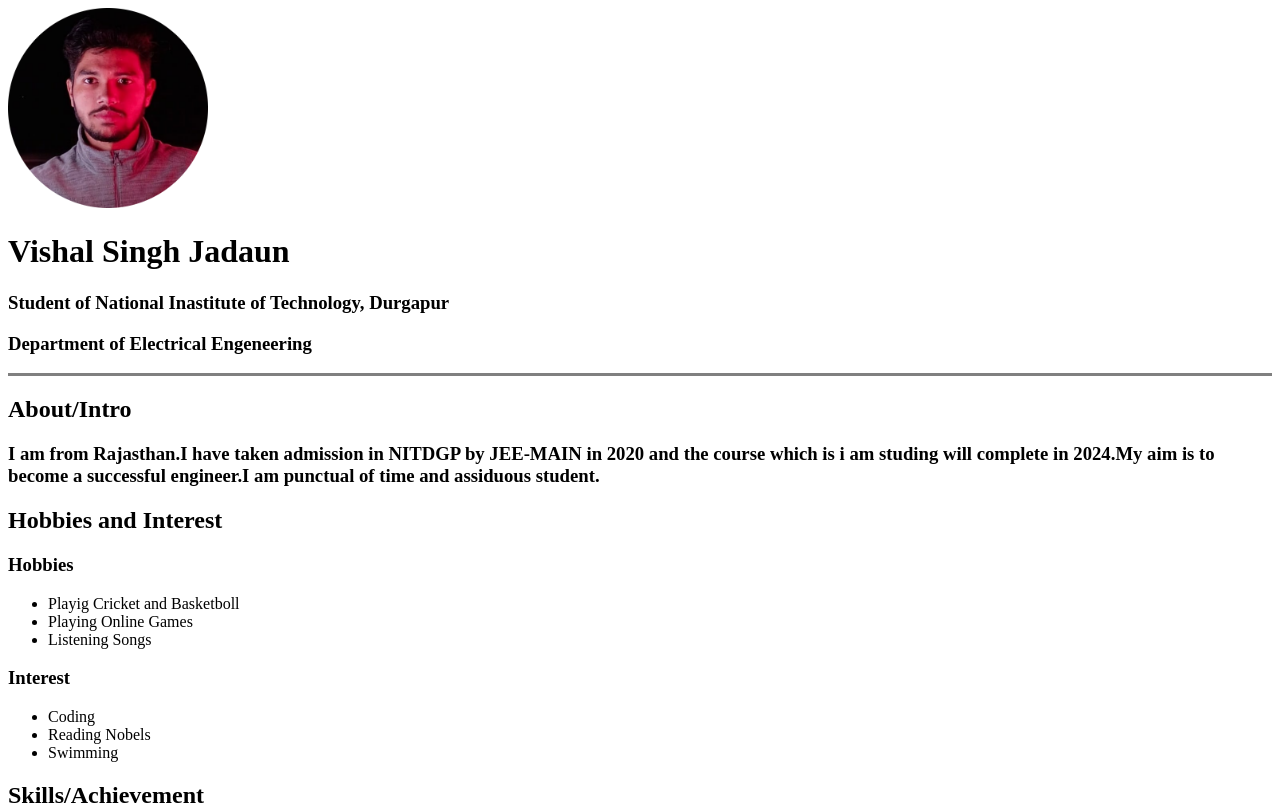
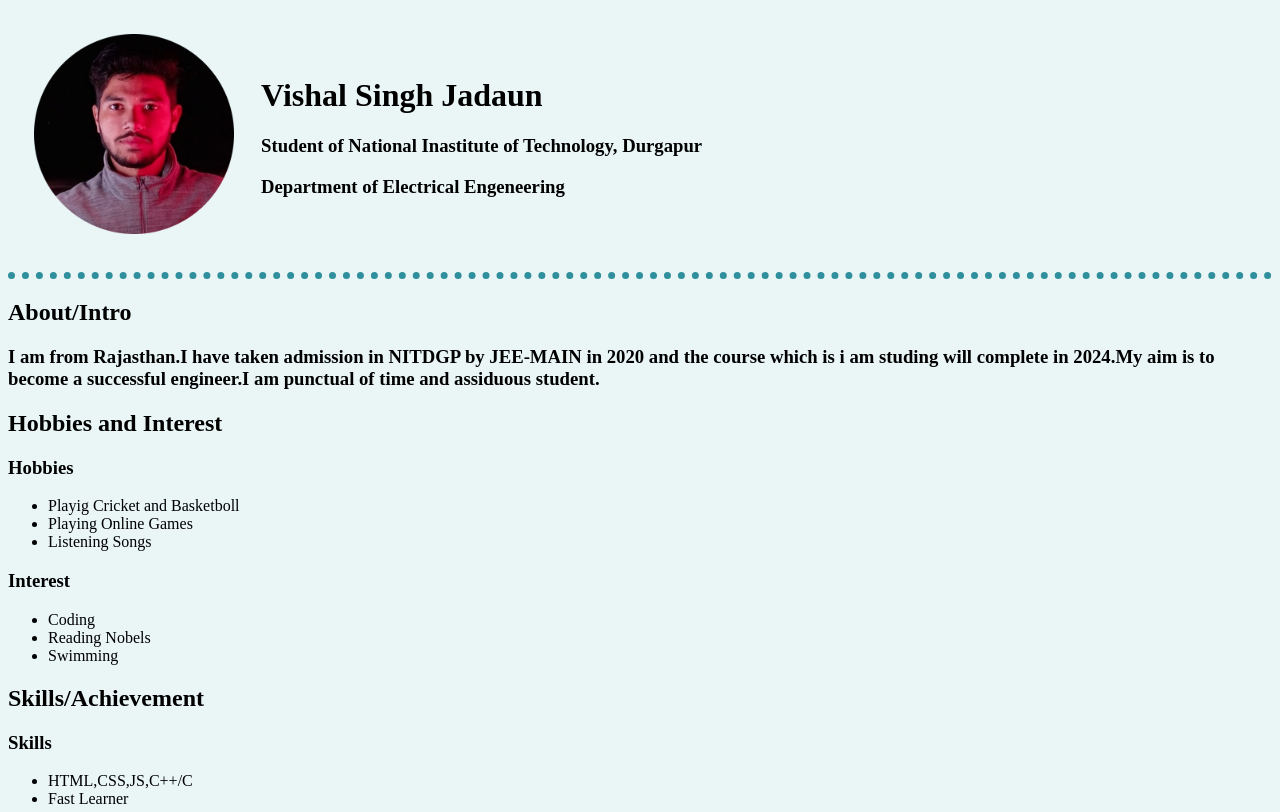
Before and after one commit to VISHALSINGHJADAUN/cv, a plain HTML site: page index.html in a window 1280 px wide. Shown: the top 812 px of the page. Drawn offline with Linux system fonts and the light colour scheme.

Commit message:
Update index.html

```diff
--- a/index.html
+++ b/index.html
@@ -3,14 +3,29 @@
 
 <head>
   <title>Vishal Singh Jadaun</title>
+  <style>
+    body{
+      background-color: #EAF6F6;
+    }
+    hr{
+      border-style: dotted none none;
+      border-color: #2F8F9D;
+      border-width: 7px;
+    }
+  </style>
 </head>
 
 <body>
-  <img src="img/vsj.png" width="200" height="200" >
-  <h1>Vishal Singh Jadaun</h1>
+  <table cellspacing="25">
+    <tr>
+      <td><img src="img/vsj.png" width="200" height="200" ></td>
+      <td><h1>Vishal Singh Jadaun</h1>
   <b><h3>Student of National Inastitute of Technology, Durgapur</b></h3>
-  <h3>Department of Electrical Engeneering</h3>
-  <hr size="3" noshade>
+        <h3>Department of Electrical Engeneering</h3></td>
+    </tr>
+  </table>
+
+  <hr >
   <h2> About/Intro </h2>
     <p>
     <h3> I am from Rajasthan.I have taken admission in NITDGP by JEE-MAIN in 2020 and the course which is i am studing will complete in 2024.My aim is to become a successful engineer.I am punctual of time and assiduous student.</h3></p>
```
